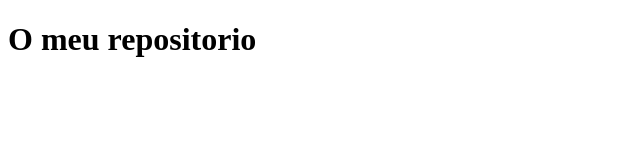
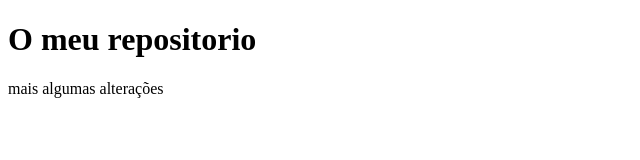
Before and after one commit to Ladeedee/-git-test-citeforma-dotnet, a plain HTML site: page index.html in a window 1280 px wide. Shown: the whole page, without its empty margins (0-640 px from the left). Drawn offline with Linux system fonts and the light colour scheme.

Commit message:
mais alguma alterações

```diff
--- a/index.html
+++ b/index.html
@@ -7,5 +7,6 @@
 </head>
 <body>
    <h1> O meu repositorio</h1>
+   mais algumas alterações
 </body>
 </html>
```
